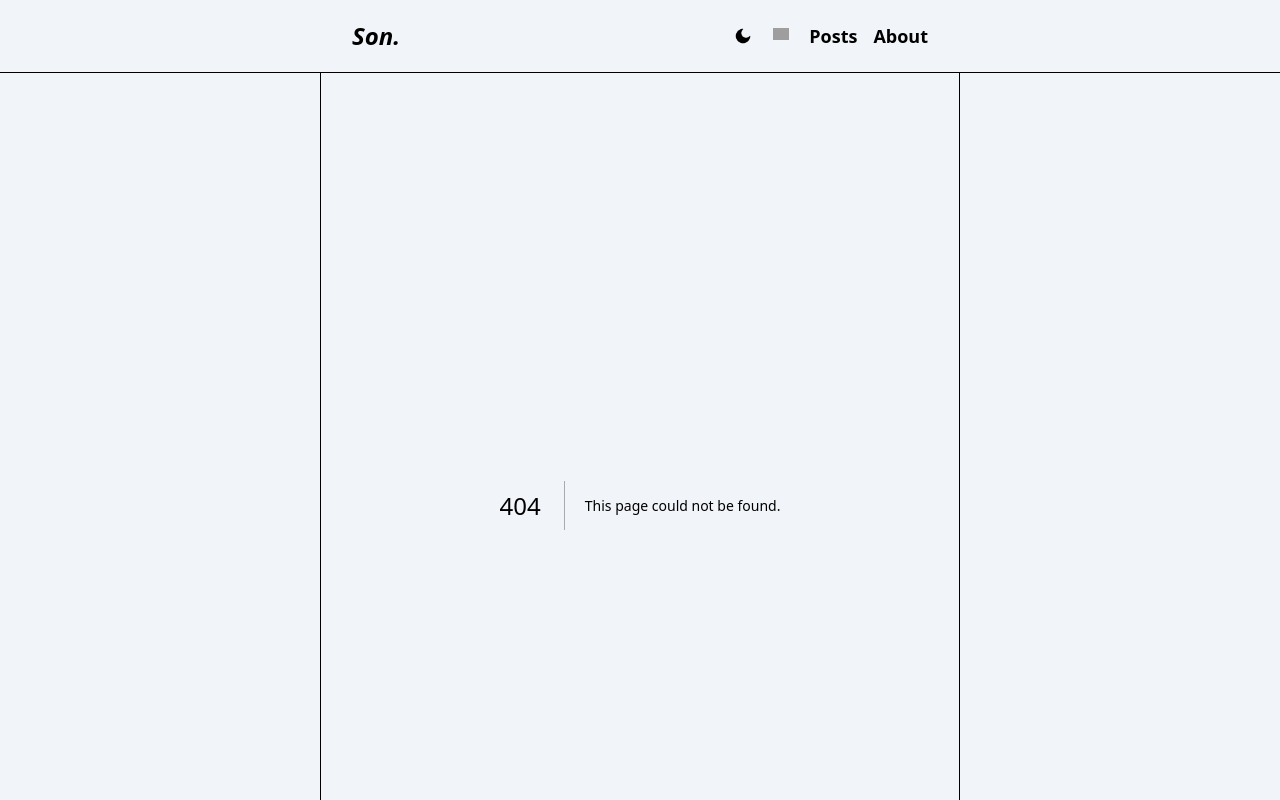
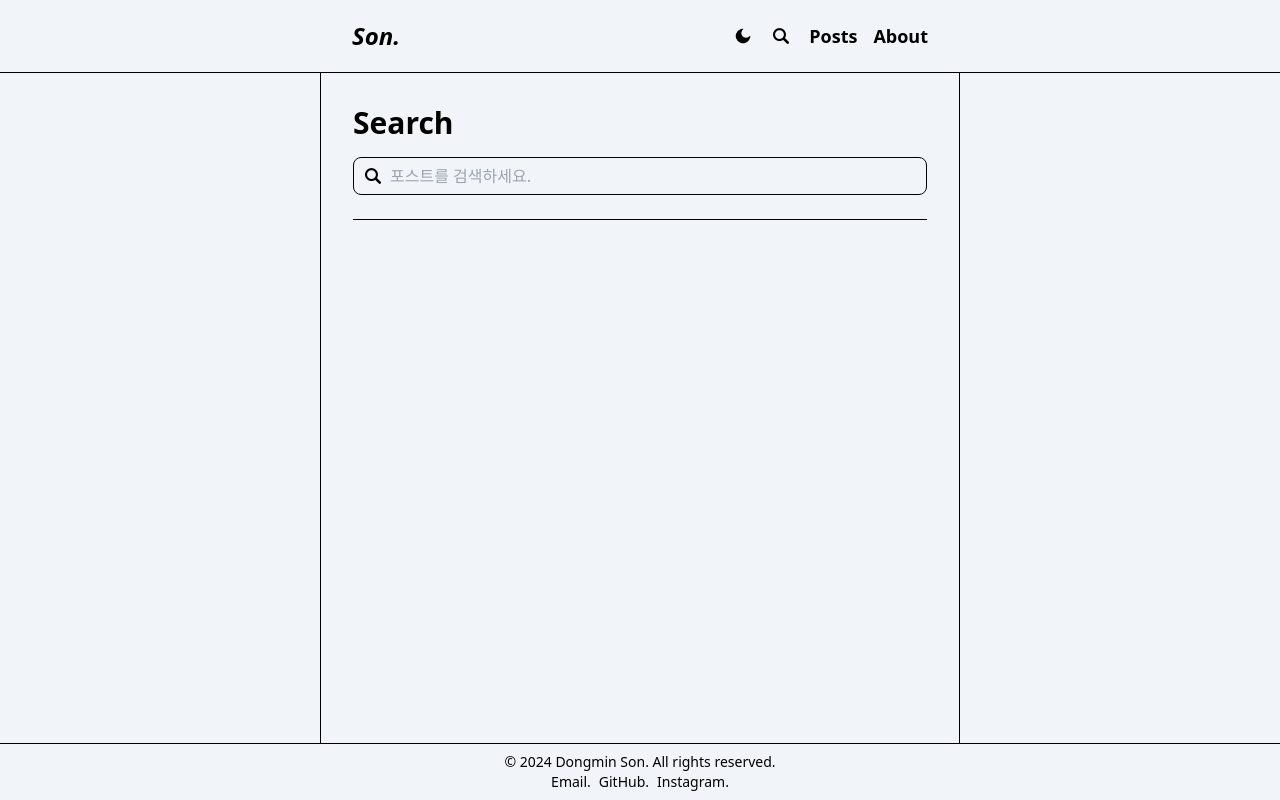
Before and after one commit to dmson1218/blog, a Next.js app: page /search in a window 1280 px wide. Before the commit this address had no page. Shown: the top 800 px of the page. Built offline with nearby package versions, Linux system fonts and the light colour scheme; grey boxes are pictures that could not be loaded.

Commit message:
feat: 검색 페이지 추가
- 서버 컴포넌트인 page.tsx 파일에서 마크다운 로딩
- 클라이언트 컴포넌트인 SearchPosts에서 검색 기능 제공

```diff
--- /dev/null
+++ b/src/app/search/page.tsx
@@ -0,0 +1,10 @@
+import { getMDFiles } from '#utils/markdown';
+import SearchPosts from '#components/SearchPosts';
+
+const SearchPage = () => {
+    const metaDatas = getMDFiles();
+
+    return <SearchPosts metaDatas={metaDatas} />;
+};
+
+export default SearchPage;
--- /dev/null
+++ b/src/components/SearchPosts.tsx
@@ -0,0 +1,51 @@
+'use client';
+
+import { useState } from 'react';
+import { MetaData } from '#utils/markdown';
+import PreviewLink from './PreviewLink';
+
+const SearchPosts = ({ metaDatas }: { metaDatas: MetaData[] }) => {
+    const [search, setSearch] = useState('');
+
+    const filteredMetaDatas = metaDatas.filter(({ title }) =>
+        title.toLowerCase().includes(search.toLowerCase()),
+    );
+
+    return (
+        <>
+            <div className="pb-6 border-b my-border flex flex-col gap-2">
+                <div className="text-2xl sm:text-3xl font-bold pb-2">
+                    Search
+                </div>
+                <div className="relative flex items-center">
+                    <img
+                        src="/image/search.png"
+                        alt="search"
+                        className="w-4 h-4 absolute left-3 dark:invert transition duration-500"
+                    />
+                    <input
+                        type="text"
+                        className="w-full pl-9 p-1.5 border my-border bg-transparent rounded-lg text-black dark:text-white transition duration-500 focus:bg-slate-200 dark:focus:bg-zinc-700 focus:outline-none"
+                        placeholder="포스트를 검색하세요."
+                        value={search}
+                        onChange={e => setSearch(e.target.value)}
+                    />
+                </div>
+            </div>
+            <div className="grow mt-5 flex flex-col gap-6 sm:gap-8">
+                {search
+                    ? filteredMetaDatas.map(({ title, category, date }) => (
+                          <PreviewLink
+                              key={title}
+                              title={title}
+                              category={category}
+                              date={date}
+                          />
+                      ))
+                    : null}
+            </div>
+        </>
+    );
+};
+
+export default SearchPosts;
```
Also changed, not shown: public/image/search.png (added).
